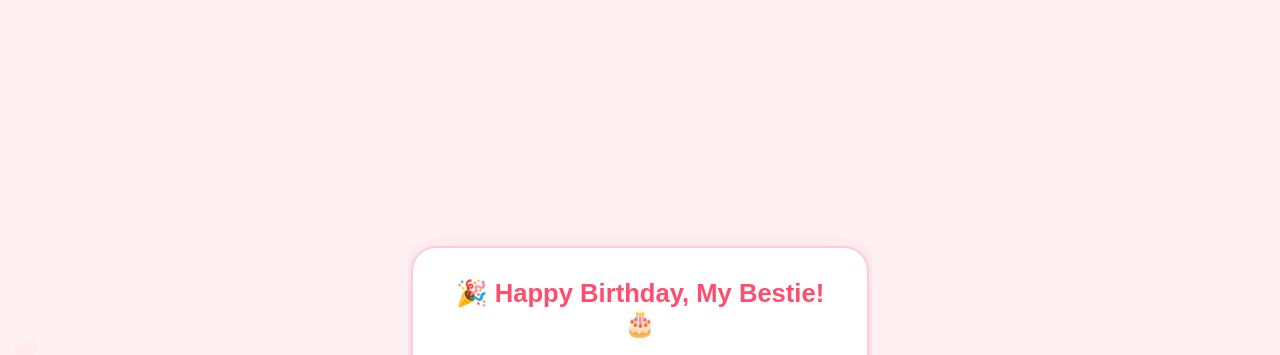
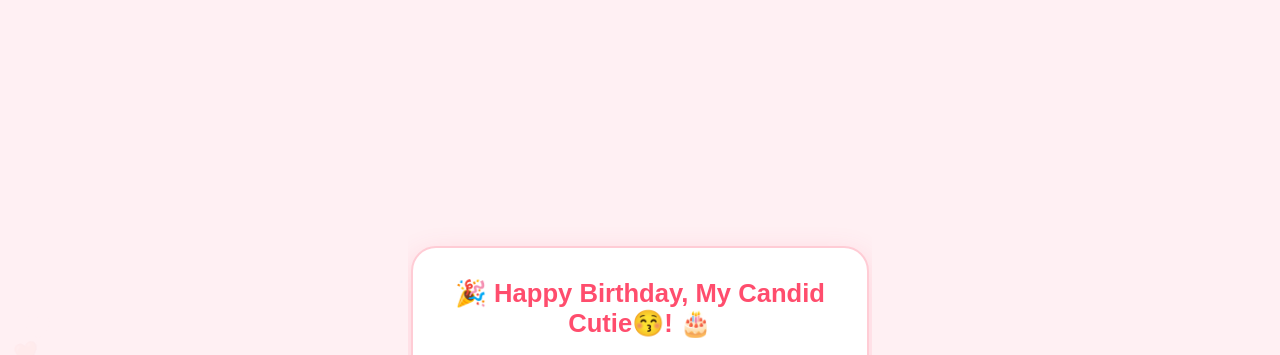
Before and after one commit to royalxd07/Chk, a plain HTML site: page index.html in a window 1280 px wide. Both pictures are taken after a click on the button "Let's Celebrate! 🎉". Shown: the top 355 px of the page. Drawn offline with Linux system fonts and the light colour scheme.

Commit message:
Update index.html

```diff
--- a/index.html
+++ b/index.html
@@ -60,7 +60,7 @@
         </div>
 
         <div id="page2" class="hidden">
-            <div class="surprise-msg">🎉 Happy Birthday, My Bestie! 🎂</div>
+            <div class="surprise-msg">🎉 Happy Birthday, My Candid Cutie😚! 🎂</div>
             <p style="margin-top: 20px; color: #555;">May your day be filled with as much happiness as you bring into my life. ❤️</p>
             <div style="font-size: 50px; margin-top: 15px;">🎁 ✨ 🎈</div>
             <button class="btn" onclick="location.reload()" style="background: #ccc; font-size: 0.8rem;">Go Back</button>
```
